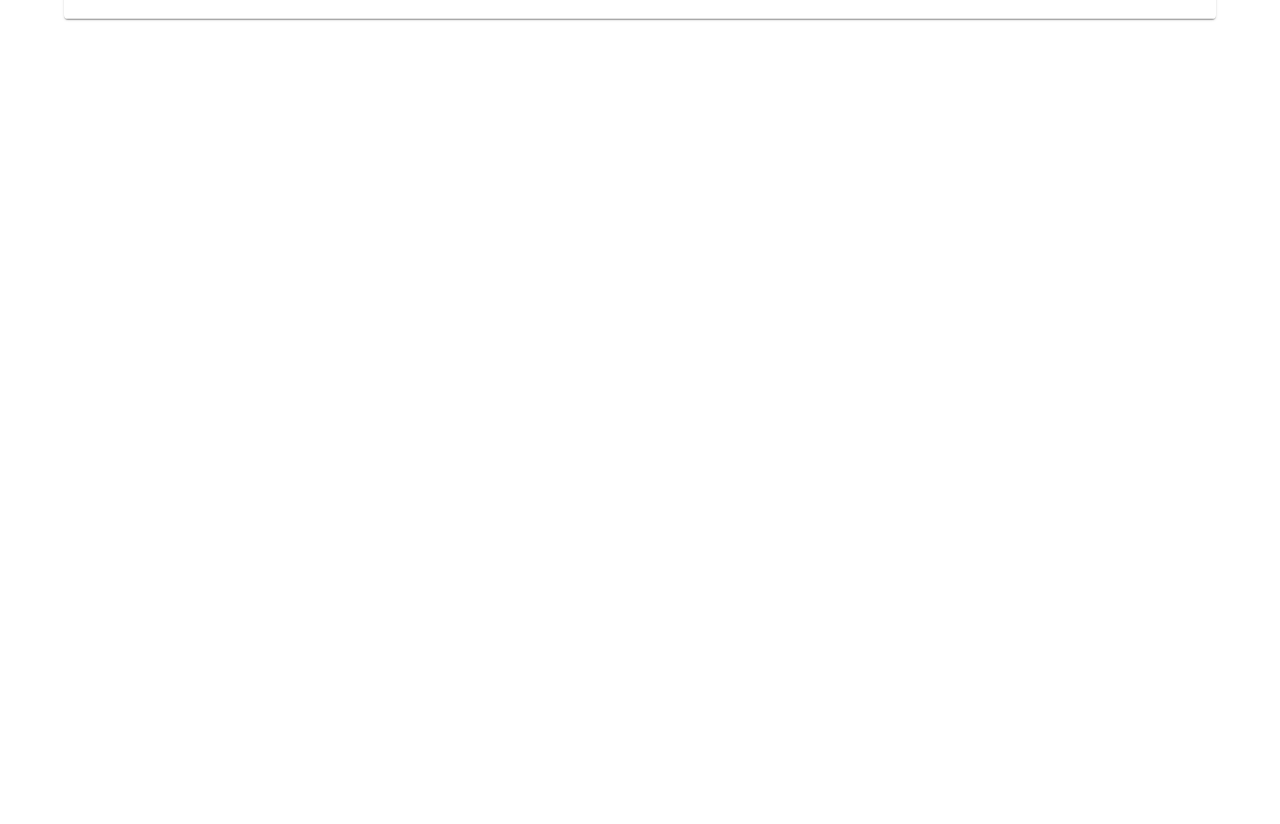
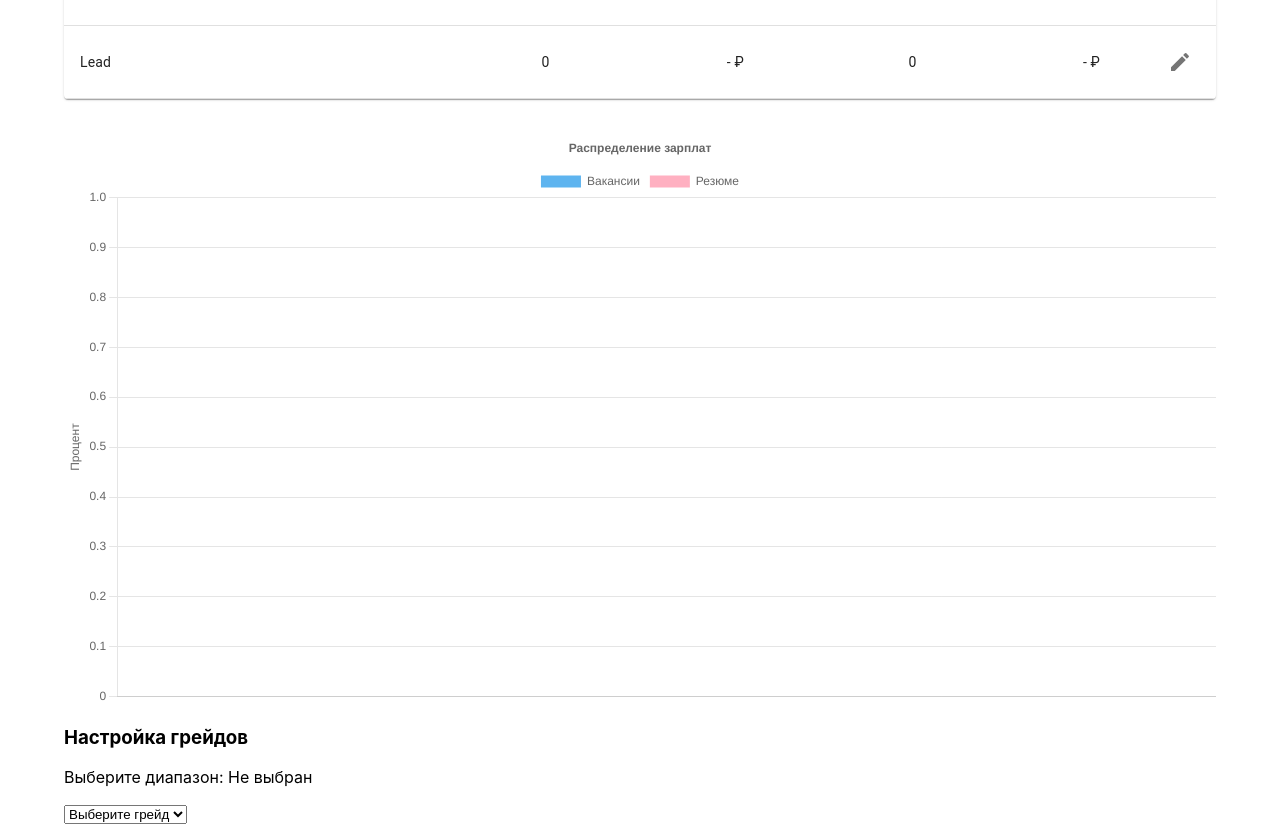
Before and after one commit to Anryinc/salary-tool, a React (Create React App) app: page / in a window 1280 px wide. Shown: the part 1201-2025 px from the top of the page. Before the commit the page ends 1252 px from the top, so only its background shows below. Built offline with nearby package versions, Linux system fonts and the light colour scheme.

Commit message:
feat: Add manual data load button

```diff
--- a/src/App.js
+++ b/src/App.js
@@ -39,6 +39,8 @@ import {
 } from 'chart.js';
 import { searchPositions, getSalaryData, getGradeStats, updateGradeRange } from './api';
 import EditIcon from '@mui/icons-material/Edit';
+import SalaryDistribution from './components/SalaryDistribution';
+import './App.css';
 
 ChartJS.register(
   CategoryScale,
@@ -72,6 +74,13 @@ function App() {
   const [rangeStep, setRangeStep] = useState(10000);
   const [selectedRange, setSelectedRange] = useState(null);
   const [assignGradeDialogOpen, setAssignGradeDialogOpen] = useState(false);
+  const [gradeRanges, setGradeRanges] = useState({
+    Intern: { min: 0, max: 60000 },
+    Junior: { min: 60000, max: 150000 },
+    Middle: { min: 150000, max: 260000 },
+    Senior: { min: 260000, max: 350000 },
+    Lead: { min: 350000, max: 470000 }
+  });
 
   const fetchData = useCallback(() => {
     try {
@@ -136,9 +145,11 @@ function App() {
   useEffect(() => {
     if (selectedPosition) {
       console.log('Selected position changed:', selectedPosition);
-      fetchData();
+      // No need to auto-fetch here anymore if we have a manual button
+      // Keep if you still want initial load or load on filter change
+      // fetchData();
     }
-  }, [selectedPosition, startDate, endDate, rangeStep, fetchData]);
+  }, [selectedPosition, startDate, endDate, rangeStep, fetchData]); // Remove fetchData if you remove the call inside
 
   const handleEditClick = (grade) => {
     try {
@@ -211,6 +222,30 @@ function App() {
     } catch (error) {
       console.error('Error in handleAssignGrade:', error);
     }
+  };
+
+  const handleGradeRangeUpdate = async (grade, range) => {
+    try {
+      const [min, max] = range.split(' - ').map(str =>
+        parseInt(str.replace(/[^\d]/g, ''))
+      );
+
+      await updateGradeRange(grade, min, max);
+      setGradeRanges(prev => ({
+        ...prev,
+        [grade]: { min, max }
+      }));
+
+      // Refresh salary data to reflect new grade ranges
+      await fetchData();
+    } catch (error) {
+      console.error('Error updating grade range:', error);
+    }
+  };
+
+  const handleLoadDataClick = () => {
+    console.log('Manual data load triggered for position:', selectedPosition);
+    fetchData(); // Call the existing data fetching function
   };
 
   // Добавляем проверку на наличие данных перед рендерингом
@@ -334,6 +369,17 @@ function App() {
                   />
                 )}
               />
+            </Grid>
+            <Grid item xs={12} md={2}>
+              <Button
+                variant="contained"
+                color="primary"
+                onClick={handleLoadDataClick}
+                fullWidth
+                sx={{ height: '56px' }}
+              >
+                Подгрузить данные
+              </Button>
             </Grid>
             <Grid item xs={12} md={2}>
               <DatePicker
@@ -496,6 +542,12 @@ function App() {
             </Button>
           </DialogActions>
         </Dialog>
+
+        <SalaryDistribution
+          salaryData={salaryData}
+          gradeRanges={gradeRanges}
+          onGradeRangeUpdate={handleGradeRangeUpdate}
+        />
       </Container>
     </LocalizationProvider>
   );
--- /dev/null
+++ b/src/components/SalaryDistribution.css
@@ -0,0 +1,38 @@
+.salary-distribution {
+  padding: 20px;
+  background: white;
+  border-radius: 8px;
+  box-shadow: 0 2px 4px rgba(0, 0, 0, 0.1);
+}
+
+.chart-container {
+  margin-bottom: 20px;
+  height: 400px;
+}
+
+.grade-customization {
+  padding: 20px;
+  background: #f5f5f5;
+  border-radius: 4px;
+}
+
+.range-selector {
+  display: flex;
+  align-items: center;
+  gap: 20px;
+  margin-top: 10px;
+}
+
+.range-selector select {
+  padding: 8px;
+  border-radius: 4px;
+  border: 1px solid #ddd;
+  background: white;
+  min-width: 150px;
+}
+
+.range-selector p {
+  margin: 0;
+  font-size: 14px;
+  color: #666;
+}
--- /dev/null
+++ b/src/components/SalaryDistribution.js
@@ -0,0 +1,111 @@
+import React, { useState, useEffect } from 'react';
+import { Bar } from 'react-chartjs-2';
+import {
+  Chart as ChartJS,
+  CategoryScale,
+  LinearScale,
+  BarElement,
+  Title,
+  Tooltip,
+  Legend,
+} from 'chart.js';
+
+ChartJS.register(
+  CategoryScale,
+  LinearScale,
+  BarElement,
+  Title,
+  Tooltip,
+  Legend
+);
+
+const gradeColors = {
+  Intern: 'rgba(255, 99, 132, 0.1)',
+  Junior: 'rgba(54, 162, 235, 0.1)',
+  Middle: 'rgba(255, 206, 86, 0.1)',
+  Senior: 'rgba(75, 192, 192, 0.1)',
+  Lead: 'rgba(153, 102, 255, 0.1)',
+};
+
+const SalaryDistribution = ({ salaryData, gradeRanges, onGradeRangeUpdate }) => {
+  const [selectedRange, setSelectedRange] = useState(null);
+  const [selectedGrade, setSelectedGrade] = useState('');
+
+  const data = {
+    labels: salaryData.ranges,
+    datasets: [
+      {
+        label: 'Вакансии',
+        data: salaryData.vacancies,
+        backgroundColor: 'rgba(54, 162, 235, 0.8)',
+      },
+      {
+        label: 'Резюме',
+        data: salaryData.resumes,
+        backgroundColor: 'rgba(255, 99, 132, 0.5)',
+      },
+    ],
+  };
+
+  const options = {
+    responsive: true,
+    plugins: {
+      legend: {
+        position: 'top',
+      },
+      title: {
+        display: true,
+        text: 'Распределение зарплат',
+      },
+    },
+    scales: {
+      x: {
+        stacked: true,
+      },
+      y: {
+        stacked: true,
+        beginAtZero: true,
+        title: {
+          display: true,
+          text: 'Процент',
+        },
+      },
+    },
+  };
+
+  const handleRangeClick = (range) => {
+    setSelectedRange(range);
+  };
+
+  const handleGradeChange = (e) => {
+    const grade = e.target.value;
+    setSelectedGrade(grade);
+    if (selectedRange && grade) {
+      onGradeRangeUpdate(grade, selectedRange);
+    }
+  };
+
+  return (
+    <div className="salary-distribution">
+      <div className="chart-container">
+        <Bar data={data} options={options} />
+      </div>
+      <div className="grade-customization">
+        <h3>Настройка грейдов</h3>
+        <div className="range-selector">
+          <p>Выберите диапазон: {selectedRange || 'Не выбран'}</p>
+          <select value={selectedGrade} onChange={handleGradeChange}>
+            <option value="">Выберите грейд</option>
+            <option value="Intern">Intern</option>
+            <option value="Junior">Junior</option>
+            <option value="Middle">Middle</option>
+            <option value="Senior">Senior</option>
+            <option value="Lead">Lead</option>
+          </select>
+        </div>
+      </div>
+    </div>
+  );
+};
+
+export default SalaryDistribution;
```
